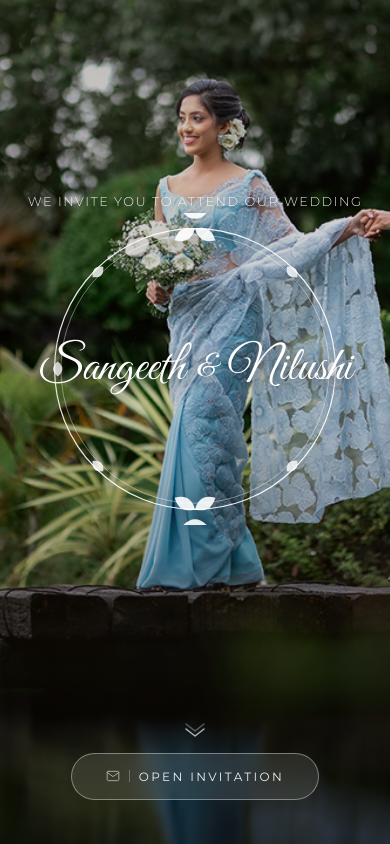
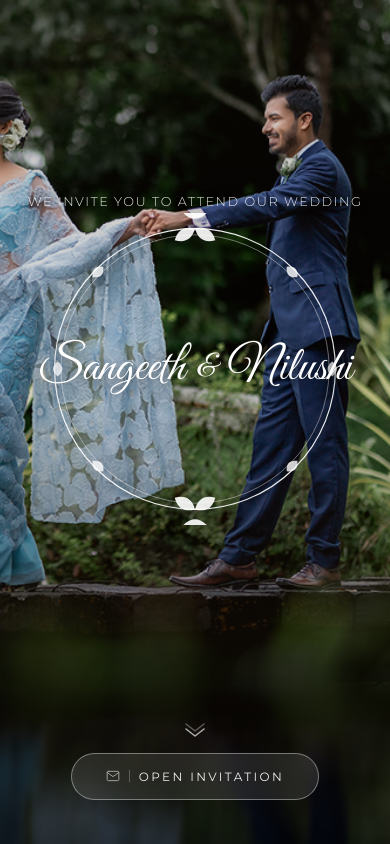
Before and after one commit to Benaragama-003/Wedding-Invitation, a React (Vite) app in the folder Frontend/: page / in a window 390 px wide. Built offline with nearby package versions, Linux system fonts and the light colour scheme; a web font is replaced by a local one.

Commit message:
Adjust LoadingScreen background position for mobile to reveal groom

```diff
--- a/Frontend/src/sections/LoadingScreen.jsx
+++ b/Frontend/src/sections/LoadingScreen.jsx
@@ -29,7 +29,7 @@ export default function LoadingScreen({ phase, onOpen }) {
               style={{
                 backgroundImage: 'url(/7.jpg)',
                 backgroundSize: 'cover',
-                backgroundPosition: 'center 30%',
+                backgroundPosition: '75% 30%', /* Shift focal point right to reveal groom on mobile */
                 animation: phase === 'transition'
                   ? 'portalBackgroundZoom 2s forwards cubic-bezier(0.4, 0, 0.2, 1)'
                   : 'none',
```
